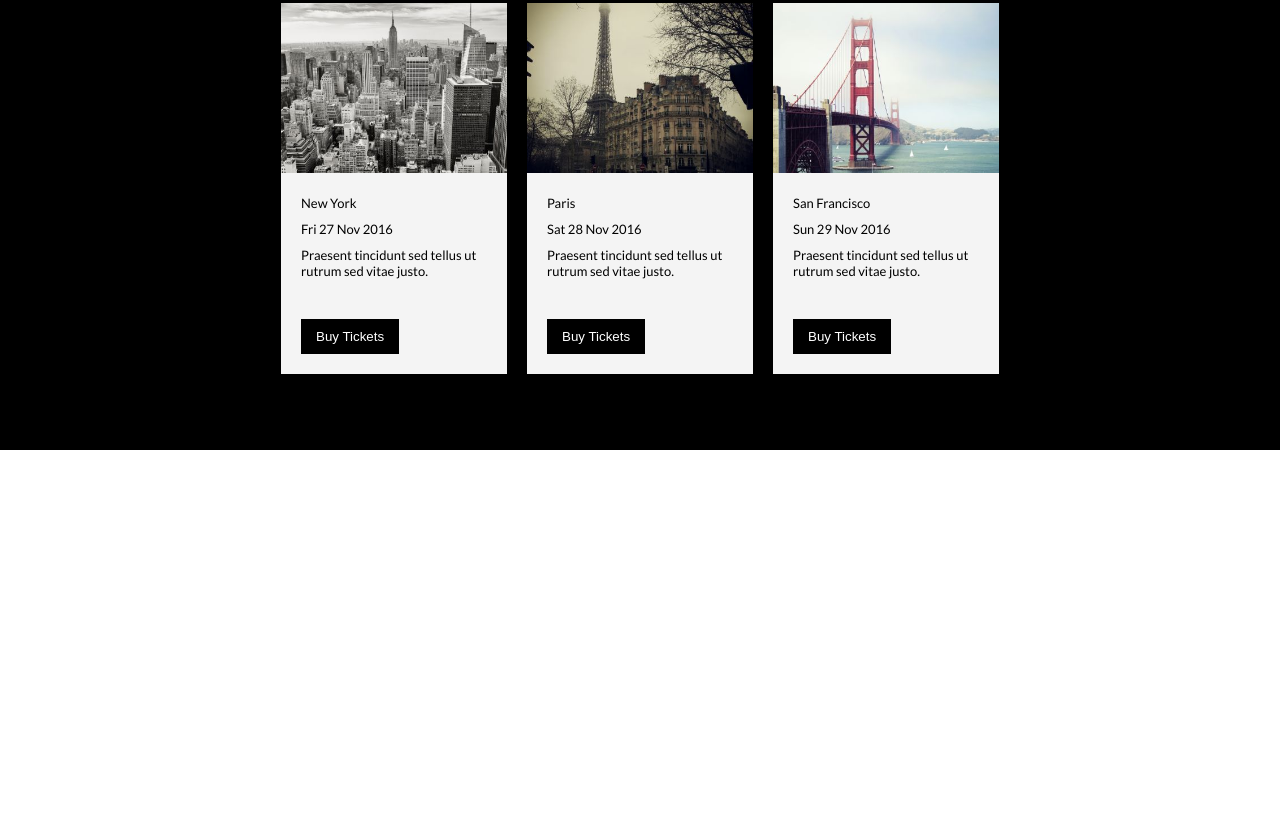
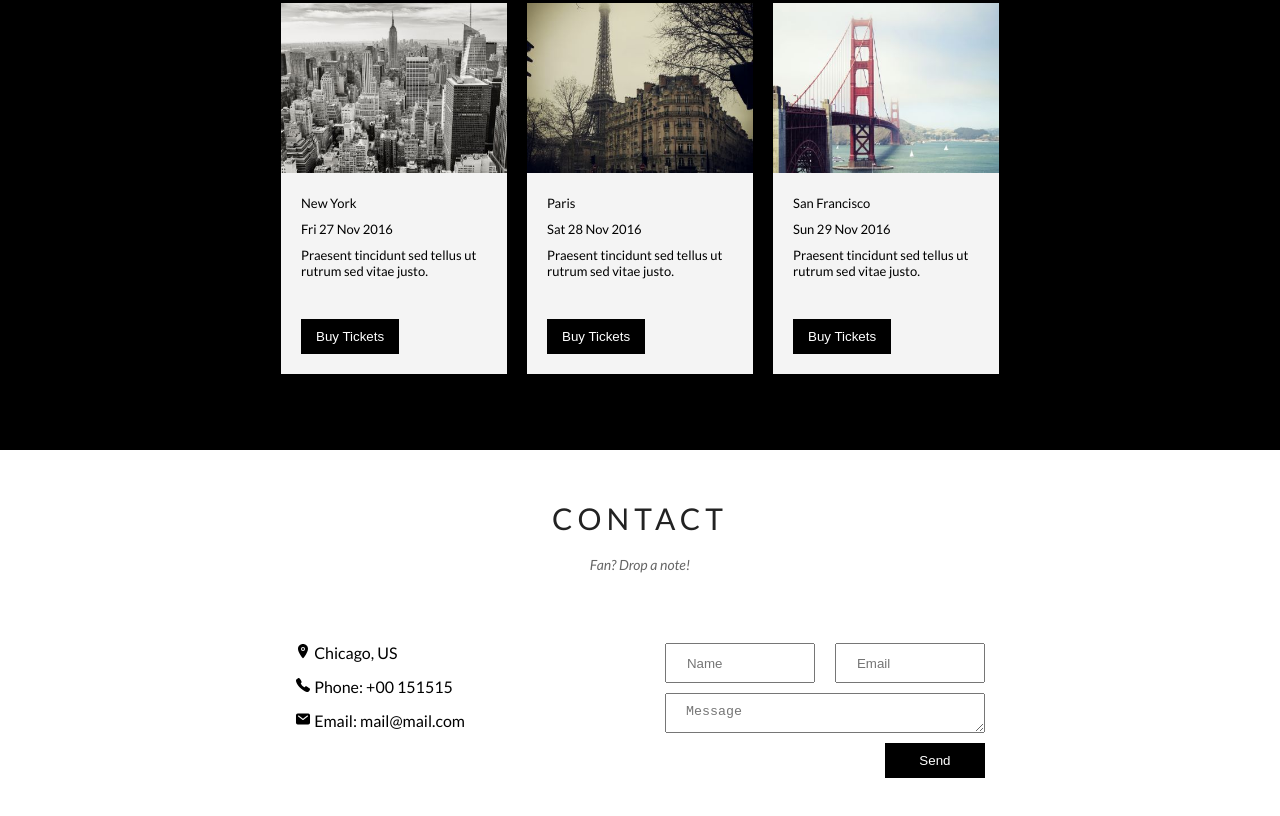
Before and after one commit to ananotopuria/band, a plain HTML site: page index.html in a window 1280 px wide. Shown: the part 1950-2766 px from the top of the page. Before the commit the page ends 2400 px from the top, so only its background shows below. Drawn offline with nearby package versions, Linux system fonts and the light colour scheme.

Commit message:
feat: add contact section

```diff
--- a/index.html
+++ b/index.html
@@ -201,7 +201,53 @@
           </div>
         </div>
       </section>
-      <section></section>
+      <section class="contact">
+        <div class="contact-container">
+          <h2 class="contact-title">contact</h2>
+          <h3 class="contact-subtitle">Fan? Drop a note!</h3>
+          <div class="contact-information">
+            <div>
+              <ul class="contact-details">
+                <li class="location">
+                  <ion-icon name="location"></ion-icon> Chicago, US
+                </li>
+                <li class="tel">
+                  <ion-icon name="call"></ion-icon> Phone: +00 151515
+                </li>
+                <li class="email"><ion-icon name="mail"></ion-icon> Email: mail@mail.com</li>
+              </ul>
+            </div>
+            <div>
+              <form class="form">
+                <div class="form-container">
+                  <input
+                  type="text"
+                  id="name"
+                  name="name"
+                  placeholder="Name"
+                  required
+                />
+                <input
+                  type="email"
+                  id="email"
+                  name="email"
+                  placeholder="Email"
+                  required
+                />
+                </div>
+                <textarea
+                  id="message"
+                  name="message"
+                  rows="4"
+                  placeholder="Message"
+                  required
+                ></textarea>
+                <input class="submit-btn" type="submit" value="Send" />
+              </form>
+            </div>
+          </div>
+        </div>
+      </section>
       <section></section>
     </main>
     <footer></footer>
--- a/style.css
+++ b/style.css
@@ -201,7 +201,8 @@ body {
   justify-content: center;
 }
 
-.band-title {
+.band-title,
+.contact-title {
   font-size: 3rem;
   font-weight: 400;
   text-transform: uppercase;
@@ -209,7 +210,8 @@ body {
   color: #222;
   letter-spacing: 0.5rem;
 }
-.band-subtitle {
+.band-subtitle,
+.contact-subtitle {
   font-style: italic;
   font-weight: 400;
   font-size: 1.4rem;
@@ -348,5 +350,87 @@ body {
 .tour-btn:hover {
   color: #000;
   background-color: #ccc;
+}
+
+/* contact section */
+
+.contact {
+  width: 100%;
+  height: 50vh;
+}
+
+.contact-container {
+  max-width: 90rem;
+  margin: 0 auto;
+  display: flex;
+  flex-direction: column;
+  align-items: center;
+}
+
+.contact-title {
+  margin-top: 5rem;
+}
+.contact-subtitle {
+  margin-top: 2rem;
+}
+
+.contact-information {
+  display: flex;
+  flex-direction: row;
+  justify-content: space-between;
+  margin-top: 7rem;
+  gap: 20rem;
+}
+.contact-details{
+  display: flex;
+  flex-direction: column;
+  gap: 1.5rem;
+}
+
+.form {
+  display: flex;
+  flex-direction: column;
+  gap: 1rem;
+}
+
+.location,
+.tel,
+.email {
+  list-style: none;
+  font-size: 1.6rem;
+}
+
+.form-container {
+  display: flex;
+  flex-direction: row;
+  gap: 2rem;
+}
+
+#name {
+  width: 15rem;
+  height: 4rem;
+  padding: 1rem 2rem;
+}
+#email {
+  width: 15rem;
+  height: 4rem;
+  padding: 1rem 2rem;
+}
+#message {
+  height: 4rem;
+  padding: 1rem 2rem;
+}
+
+.submit-btn {
+  color: #fff;
+  background-color: #000;
+  border: none;
+  width: 10rem;
+  padding: 1rem 2rem;
+  margin-left: auto;
+}
+.submit-btn:hover {
+  color: #000;
+  background-color: #ccc;
 
 }
```
